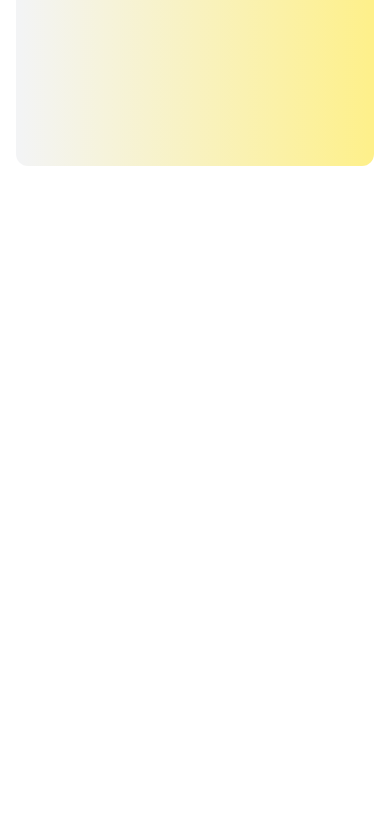
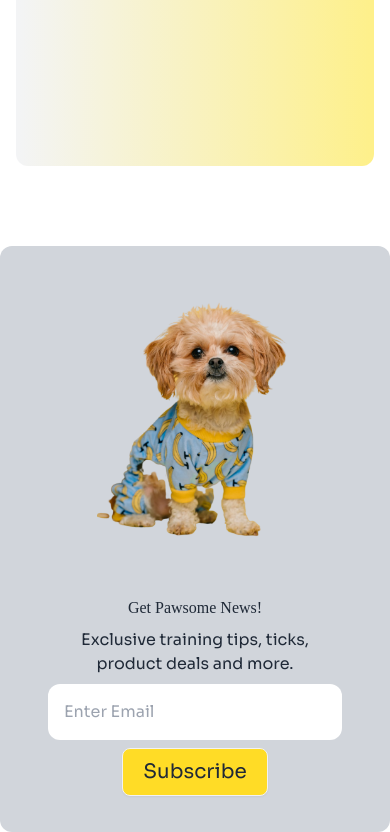
Before and after one commit to nrcissus/assignment-3, a plain HTML site: page index.html in a window 390 px wide. Shown: the part 3299-4131 px from the top of the page. Before the commit the page ends 3545 px from the top, so only its background shows below. Drawn offline with nearby package versions, Linux system fonts and the light colour scheme; a web font is replaced by a local one.

Commit message:
Get Pawsome News Added. Responsive: Okay

```diff
--- a/index.html
+++ b/index.html
@@ -499,7 +499,24 @@
       </section>
 
       <!--Get Pawsome News!-->
-      <section></section>
+      <section class="mx-auto px-4 sm:px-6 lg:px-8 xl:px-10 2xl:px-12 max-w-[75rem] bg-gray-300 rounded-xl">
+        <div class="lg: flex lg:flex-row max-sm:flex flex-col max-sm:gap-5 lg:gap-28 p-8 max-sm:mx-auto">
+          <!--Image-->
+          <div class="my-6 flex justify-center">
+            <img class="max-sm:w-4/6 mx-auto" src="./c1-assets/cute-pet-mid.png" alt="">
+          </div>
+
+          <!--Content-->
+          <div class="lg:space-y-4 max-sm:space-y-2 mx-auto max-sm:my-1 max-sm:text-center lg:my-20">
+            <h1 class="font-ADLaM lg:text-4xl">Get Pawsome News!</h1>
+            <p>Exclusive training tips, ticks, product deals and more.</p>
+            <input class="p-4 max-sm:w-full lg:w-full rounded-xl" type="email" name="" id="" placeholder="Enter Email">
+            <br>
+            <a class="btn bg-[#FFDC26] text-xl font-normal px-5 hover:bg-gray-400">Subscribe</a>
+
+          </div>
+        </div>
+      </section>
     </main>
 
     <!--FOOTER SECTION-->
```
Also changed, not shown: tailwind.config.js (+0 -29 lines).
